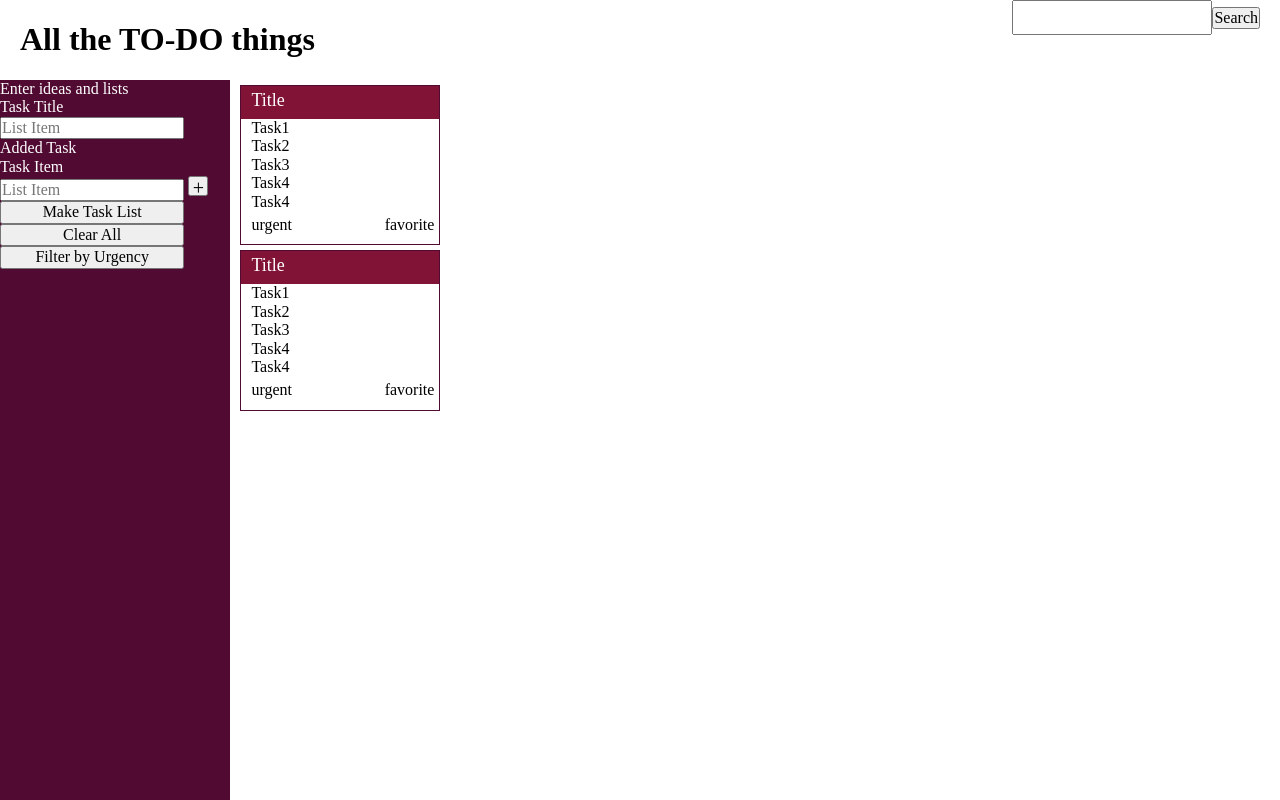
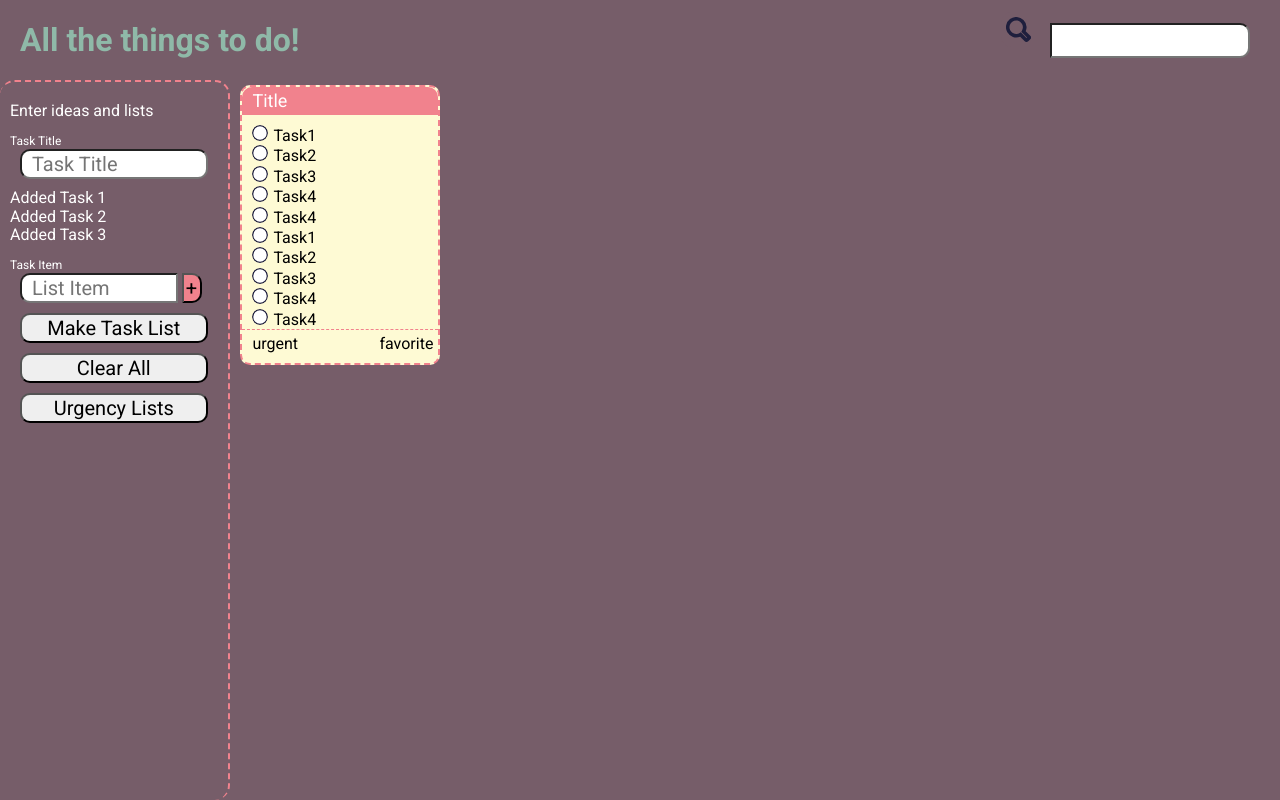
Before and after one commit to KVeitch/checkyourself-again, a plain HTML site: page index.html in a window 1280 px wide. Drawn offline with nearby package versions, Linux system fonts and the light colour scheme.

Commit message:
Improve styling of page

```diff
--- a/index.html
+++ b/index.html
@@ -10,58 +10,50 @@
     <title>Check-Your-Self</title>
   </head>
 <body>
+
 <header>
-  <h1 class="title">All the TO-DO things</h1>
-  <div>
-    <input type="text" class="search" /><button type='button'>Search</button>
+  <h1 class="title">All the things to do!</h1>
+  <div class='search-container'>
+    <image type='button' class='search-icon' src='./images/search.svg'/>
+    <input type="text" class="search" />
 </div>
 </header>
 <main>
-  <section class="aside"><p>Enter ideas and lists</p>
+  <section class="aside"><p class="aside__header">Enter ideas and lists</p>
     <p class="lable">Task Title</p>
-    <input type="text" class="list-item" placeholder='List Item'/>
+    <input type="text" class="text-input task-title" placeholder='Task Title'/>
     <div>
       <ul class="js__taskList">
-          <li class="task">Added Task</li>
+          <li class="task">Added Task 1</li>
+          <li class="task">Added Task 2</li>
+          <li class="task">Added Task 3</li>
       </ul>
-      <p>Task Item</p>
-      <input type="text" class="list-item" placeholder='List Item'/>
+      <p class="lable">Task Item</p>
+      <input type="text" class="text-input list-item" placeholder='List Item'/>
       <button class="btn add-idea" type='button'>+</button>
     </div>
     <button class="btn js-make-list-btn" type='button'>Make Task List</button>
     <button class="btn js-clear-btn" type='button'>Clear All</button>
-    <button class="btn js-filter-btn" type='button'>Filter by Urgency</button>
+    <button class="btn js-filter-btn" type='button'>Urgency Lists</button>
   </section>
-  <div class="main__div-lists">
-    <div class="checklist">
-      <div class="tasklist">
-        <div class="list-header">Title</div>
-        <ul class="task-list">
-          <li class="task-item">Task1</li>
-          <li class="task-item">Task2</li>
-          <li class="task-item">Task3</li>
-          <li class="task-item">Task4</li>
-          <li class="task-item">Task4</li>
-        </ul>
-        <footer class="list-footer">
-          <div class="urgent-btn">
-            urgent
-          </div>
-          <div class="favorite-btn">
-            favorite
-          </div>
-        </footer>
-      </div>
-    </div>
+  <div class="main__div-list">
+
+
+    <!-- Checklist for styling -->
     <div class="checklist">
         <div class="tasklist">
           <div class="list-header">Title</div>
           <ul class="task-list">
-            <li class="task-item">Task1</li>
-            <li class="task-item">Task2</li>
-            <li class="task-item">Task3</li>
-            <li class="task-item">Task4</li>
-            <li class="task-item">Task4</li>
+            <li class="task-item"><input class="talk-checkbox" type="image" src='./images/checkbox.svg'><p class="task-text">Task1</p></li>
+            <li class="task-item"><input class="talk-checkbox" type="image" src='./images/checkbox.svg'><p class="task-text">Task2</p></li>
+            <li class="task-item"><input class="talk-checkbox" type="image" src='./images/checkbox.svg'><p class="task-text">Task3</p></li>
+            <li class="task-item"><input class="talk-checkbox" type="image" src='./images/checkbox.svg'><p class="task-text">Task4</p></li>
+            <li class="task-item"><input class="talk-checkbox" type="image" src='./images/checkbox.svg'><p class="task-text">Task4</p></li>
+            <li class="task-item"><input class="talk-checkbox" type="image" src='./images/checkbox.svg'><p class="task-text">Task1</p></li>
+            <li class="task-item"><input class="talk-checkbox" type="image" src='./images/checkbox.svg'><p class="task-text">Task2</p></li>
+            <li class="task-item"><input class="talk-checkbox" type="image" src='./images/checkbox.svg'><p class="task-text">Task3</p></li>
+            <li class="task-item"><input class="talk-checkbox" type="image" src='./images/checkbox.svg'><p class="task-text">Task4</p></li>
+            <li class="task-item"><input class="talk-checkbox" type="image" src='./images/checkbox.svg'><p class="task-text">Task4</p></li>
           </ul>
           <footer class="list-footer">
             <div class="urgent-btn">
@@ -73,8 +65,11 @@
           </footer>
         </div>
       </div>
+      <!-- End CHeclist for styling -->
   </div>
 </main>
 
+<script type="text/javascript" src="todo-list.js"></script>
+<script type="text/javascript" src="main.js"></script>
 </body>
 </html>
--- a/styles.css
+++ b/styles.css
@@ -1,28 +1,49 @@
 /* colors
-light #ee4540
-#c72C41
-#801336
-#510A32
-#2D142C */
+green #8fb9a8
+yellow #fefad4
+pink #fcd0ba
+red #f1828d
+drk #765d69 */
+
+
+
 *{
   box-sizing: border-box;
   padding:0;
   margin:0;
+  font-family: 'Roboto';
+
 }
+
 header {
   display:flex;
   justify-content:space-between;
-  background-color: white;
+  align-items: center;
+  background-color: #765d69;
+  color:white;
   padding:0 20px;
   height:80px;
 }
+
+.title{
+  color: #8fb9a8;
+}
+.search-icon{
+  height:35px;
+  background-color: #765d69;
+  border-radius: 10px 0px 0px 10px;
+  padding:5px;
+}
+
 .search{
   width:200px;
   height:35px;
+  border-radius: 0 10px 10px 0;
 }
 
 main {
   display:flex;
+  background:#765d69
 
 }
 
@@ -31,47 +52,105 @@ main {
   height: calc(100vh - 80px);
   width: 18%;
   min-width: 200px;
-  background-color: #510A32
+  background-color: #765d69;
+  border-radius:15px;
+  border-right: 2px dashed #f1828d;
+  border-top: 2px dashed #f1828d;
+  padding:20px 10px;
+}
+
+.aside__header {
+
+}
+
+.task-title{}
+
+.list-item{
+  width:calc(90% - 30px);
+  margin-right:0;
+
+  border-radius:10px 0 0 10px
+}
+
+.lable {
+  font-size: 12px;
+  margin-top:15px;
+
 }
 
 .btn,
 input {
-  width:80%;
+  width:90%;
+  height:30px;
+  font-size:20px;
+  margin:0 10px 10px 10px;
+  border-radius:10px;
+  outline:none;
+}
+
+.add-idea{
+  border-radius: 0 10px 10px 0;
+  height:30px;
+}
+
+.text-input  {
+ padding-left:10px;
 }
 
 .add-idea {
   width:20px;
-  height:20px;
+  height:30px;
   font-size:20px;
-  line-height: 20px;;
+  line-height: 20px;
+  margin:0;
+  background-color: #f1828d;
 }
 
-
+.main__div-list {
+  background-color:#765d69;
+  width:82%
+}
 
 
 /* Task List Styles */
 
 .checklist{
   width:200px;
-  border:1px solid #510A32;
+  border:2px dashed #f1828d;
+  border-radius: 10px;
   margin:5px 10px;
+  background-color:#fefad4;
+
 }
 
 .list-header{
-  background-color: #801336;
+  background-color: #f1828d;
+  border-radius: 10px 10px 0px 0px;
   font-size: 18px;
-  line-height: 18px;
+  line-height: 28px;
   color:white;
-  padding:5px 5px 10px 10px;
+  padding-left: 10px;
+  margin-bottom:10px;
 }
 
 .task-list {
   list-style: none;
   padding-left:10px;
 }
+.talk-checkbox {
+  height:16px;
+  width:16px;
+  display:inline-block;
+  margin:0;
+}
+.task-text{
+  display: inline-block;
+  margin-left:5px;
+}
 
 .list-footer{
   display:flex;
   justify-content: space-between;
   padding:5px 5px 10px 10px;
+  border-top:1px dashed #f1828d
 }
```
Also changed, not shown: images/checkbox-active.svg (added), images/checkbox.svg (added), images/delete-active.svg (added), images/delete.svg (added), images/plus.svg (added), images/search.svg (added), images/urgent-active.svg (added), images/urgent.svg (added), main.js (added), normalize.css (added).
